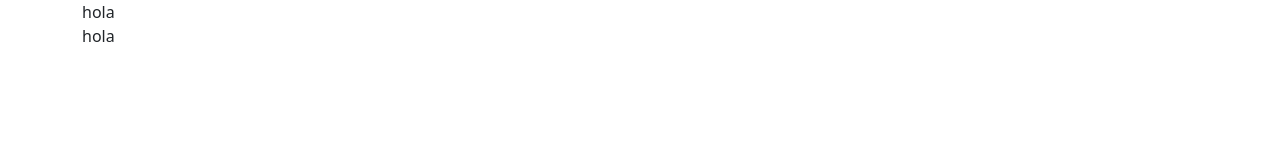
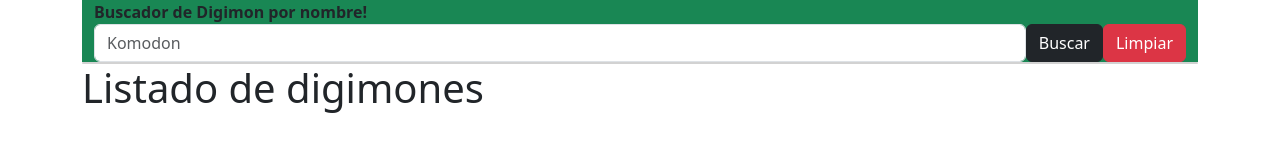
Before and after one commit to MauricioSC3/PC-M2, a plain HTML site: page index.html in a window 1280 px wide. Drawn offline with nearby package versions, Linux system fonts and the light colour scheme.

Commit message:
Update index.html

```diff
--- a/index.html
+++ b/index.html
@@ -9,14 +9,32 @@
 </head>
 <body>
     <div class="container">
-hola
-<p>hola</p>
+        <!-- Barra de navegación para busqueda de digimon -->
+        <nav class="=navbar navbar-expand-lg bg-success">
+            <div class="container-fluid">
+                <a class="navbar-brand" href="#"><strong>Buscador de Digimon por nombre!</strong></a>
+                <form class="d-flex" role="search">
+                    <input class="form-control" type="search" placeholder="Komodon" arial-label="Search" id="nombre">
+                    <Button class="btn btn-dark" type="submit">Buscar</Button>
+                    <Button class="btn btn-danger" type="submit">Limpiar</Button>
+                </form>
+                </form>
+            </div>
+        </nav>
+        <!-- Resultado de busqueda de un digimon -->
+        <div class="card" id="resultado"></div>
+        <!-- Lista de Didimon -->
+        <div class="d-flex">
+            <h1 id="tituloLista">Listado de digimones</h1>
+            <div id="nombreDigimos"></div>
+        </div>
+        <!--  -->
+    </div>
 
-    </div>
+
 
     <script src="https://cdn.jsdelivr.net/npm/bootstrap@5.3.0-alpha3/dist/js/bootstrap.bundle.min.js" integrity="sha384-ENjdO4Dr2bkBIFxQpeoTz1HIcje39Wm4jDKdf19U8gI4ddQ3GYNS7NTKfAdVQSZe" crossorigin="anonymous"></script>
     <script src="Assets/Javascript/jquery-3.6.4.js"></script>
     <script src="Assets/Javascript/logica.js"></script>
-  </body>
 </body>
 </html>
```
